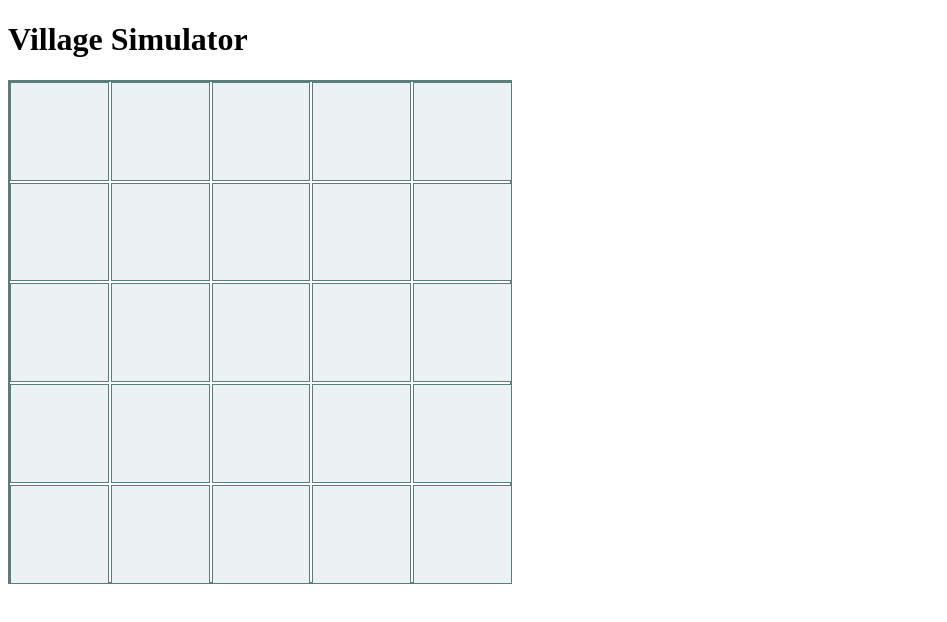
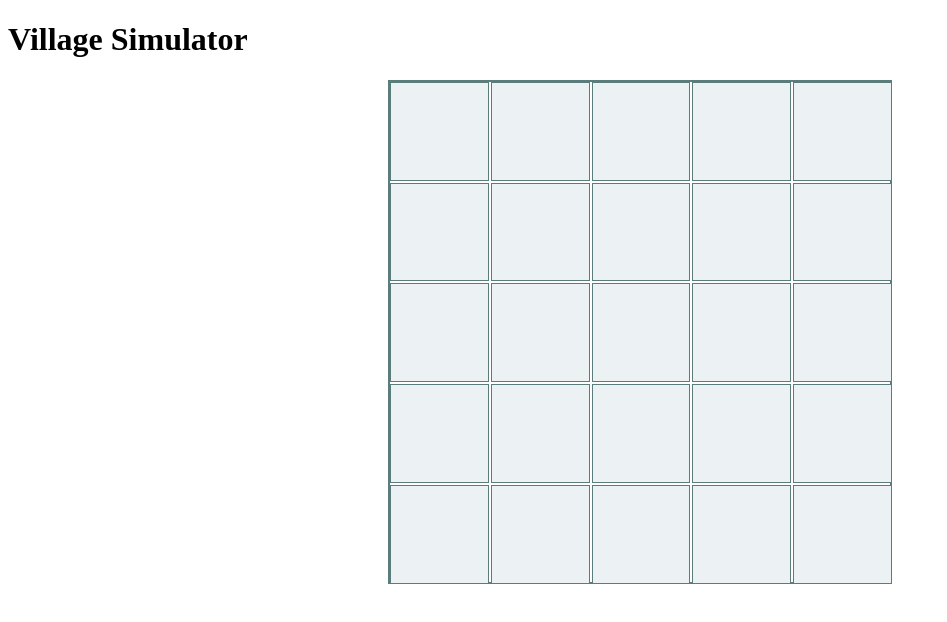
Before and after one commit to zhafiz01/village-simulator-zee, a React (Vite) app: page / in a window 1280 px wide. Shown: the top 622 px of the page, without its empty margins (0-947 px from the left). Built offline with nearby package versions, Linux system fonts and the light colour scheme.

Commit message:
add improvement dialog

```diff
--- /dev/null
+++ b/src/AddImprovementDialog.sass
@@ -0,0 +1,31 @@
+.dialog-overlay
+  position: fixed
+  top: 0
+  left: 0
+  width: 100%
+  height: 100%
+  background-color: rgba(0, 0, 0, 0.5)
+  display: flex
+  justify-content: center
+  align-items: center
+
+.dialog
+  background: white
+  padding: 20px
+  border-radius: 8px
+  text-align: center
+  width: 300px
+
+  button
+    display: block
+    margin: 10px auto
+    padding: 10px
+    width: 100%
+    border: none
+    border-radius: 5px
+    cursor: pointer
+    font-size: 16px
+
+  .close-btn
+    background: #e36940
+    color: white
--- a/src/App.tsx
+++ b/src/App.tsx
@@ -4,7 +4,7 @@ const App = () => {
   return (
     <div>
       <h1>Village Simulator</h1>
-      <Map gridSize={5} /> {/* You can change this number if needed */}
+      <Map gridSize={5} />
     </div>
   );
 };
--- a/src/Map.sass
+++ b/src/Map.sass
@@ -0,0 +1,9 @@
+.map
+  display: grid
+  grid-template-columns: repeat(5, 1fr)
+  grid-template-rows: repeat(5, 1fr)
+  gap: 4px
+  border: 2px solid #5a7d7c
+  width: 500px
+  height: 500px
+  margin: auto
--- a/src/Tile.sass
+++ b/src/Tile.sass
@@ -12,8 +12,10 @@
   &:hover
     background-color: #e36940
 
+
+// For the texts of the improvements we're currently using
 .improvement-label
-  font-size: 20px
+  font-size: 25px
   font-weight: bold
   color: black
   text-align: center
@@ -30,17 +32,17 @@
 
 //Placeholders for the improvements...
 
-.house-placeholder
-  background-color: grey
+// .house-placeholder
+//   background-color: grey
 
-.field-placeholder
-  background-color: green
+// .field-placeholder
+//   background-color: green
 
-.pasture-placeholder
-  background-color: yellow
+// .pasture-placeholder
+//   background-color: yellow
 
-.lumber-mill-placeholder
-  background-color: brown
+// .lumber-mill-placeholder
+//   background-color: brown
 
-.well-placeholder
-  background-color: blue
+// .well-placeholder
+//   background-color: blue
--- /dev/null
+++ b/src/components/AddImprovementDialog.tsx
@@ -0,0 +1,28 @@
+import "../AddImprovementDialog.sass";
+
+interface AddImprovementDialogProps {
+  tileIndex: number | null;
+  onClose: () => void;
+  onSelectImprovement: (improvement: string) => void;
+}
+
+const AddImprovementDialog = ({ tileIndex, onClose, onSelectImprovement }: AddImprovementDialogProps) => {
+  if (tileIndex === null) return null;
+
+  return (
+    <div className="dialog-overlay">
+      <div className="dialog">
+        <h2>Add Improvement</h2>
+        <p>Choose an improvement For Your Land!</p>
+        <button onClick={() => onSelectImprovement("House")}>🏠 House</button>
+        <button onClick={() => onSelectImprovement("Field")}>🌾 Field</button>
+        <button onClick={() => onSelectImprovement("Pasture")}>🐑 Pasture</button>
+        <button onClick={() => onSelectImprovement("Lumber Mill")}>🌲 Lumber Mill</button>
+        <button onClick={() => onSelectImprovement("Well")}>💧 Well</button>
+        <button className="close-btn" onClick={onClose}>Cancel</button>
+      </div>
+    </div>
+  );
+};
+
+export default AddImprovementDialog;
--- a/src/components/Map.tsx
+++ b/src/components/Map.tsx
@@ -1,53 +1,52 @@
-import { useState } from "react"
-import Tile from "./Tile"
-import "../Map.sass"
+import { useState } from "react";
+import Tile from "./Tile";
+import AddImprovementDialog from "./AddImprovementDialog";
+import "../Map.sass";
 
 interface MapProps {
-  gridSize: number
+  gridSize: number;
 }
 
-type ImprovementType = "house" | "field" | "pasture" | "lumber-mill" | "well" | null
+const Map = ({ gridSize }: MapProps) => {
+  const [tiles, setTiles] = useState<(string | null)[]>(Array(gridSize * gridSize).fill(null)); // Stores improvements
 
-const Map = ({ gridSize }: MapProps) => {
-  const [tiles, setTiles] = useState<(ImprovementType)[]>(
-    Array(gridSize * gridSize).fill(null) //we should start w empty tiles here
-  )
+  const [selectedTile, setSelectedTile] = useState<number | null>(null); // Tracks selected tile
 
   const handleTileClick = (index: number) => {
-    console.log(`Tile ${index} clicked`)
+    console.log(`Tile ${index} clicked`);
+    setSelectedTile(index); // Opens dialog for selected tile
+  };
 
-    const improvementOrder: ImprovementType[] = ["house", "field", "pasture", "lumber-mill", "well", null]
-    const currentImprovement = tiles[index]
-    const nextImprovement = improvementOrder[
-      (improvementOrder.indexOf(currentImprovement) + 1) % improvementOrder.length
-    ]
+  const handleCloseDialog = () => {
+    setSelectedTile(null); // Closes the dialog
+  };
 
-    setTiles((prevTiles) => {
-      const newTiles = [...prevTiles]
-      newTiles[index] = nextImprovement
-      return newTiles
-    })
-  }
+  const handleSelectImprovement = (improvement: string) => {
+    if (selectedTile !== null) {
+      setTiles((prevTiles) => {
+        const newTiles = [...prevTiles];
+        newTiles[selectedTile] = improvement; // Places improvement on tile
+        return newTiles;
+      });
+    }
+    setSelectedTile(null); // Closes dialog after placing
+  };
 
   return (
-    <div className="map"
-    style={{
-      display: "grid",
-      gridTemplateColumns: `repeat(${gridSize}, 1fr)`, //might be redundant and not needed
-      gridTemplateRows: `repeat(${gridSize}, 1fr)`,
-      width: "500px",
-      height: "500px",
-      gap: "4px",
-      border: "2px solid #5a7d7c"
-    }}>
+    <div className="map">
       {tiles.map((improvement, index) => (
-        <Tile key={index}
-        index={index}
-        improvement={improvement}
-        onClick={handleTileClick} />
+        <Tile key={index} index={index} improvement={improvement} onClick={handleTileClick} />
       ))}
+
+      {selectedTile !== null && (
+        <AddImprovementDialog
+          tileIndex={selectedTile}
+          onClose={handleCloseDialog}
+          onSelectImprovement={handleSelectImprovement}
+        />
+      )}
     </div>
-  )
-}
+  );
+};
 
-export default Map
+export default Map;
--- a/src/components/Tile.tsx
+++ b/src/components/Tile.tsx
@@ -1,22 +1,17 @@
 import "../Tile.sass";
 
 interface TileProps {
-  index: number
-  improvement: "house" | "field" | "pasture" | "lumber-mill" | "well" | null
-  onClick: (index: number) => void
+  index: number;
+  improvement: string | null; // accepts improvement type
+  onClick: (index: number) => void;
 }
 
 const Tile = ({ index, improvement, onClick }: TileProps) => {
   return (
-    <div
-      className={`tile ${improvement
-        ? `${improvement}-placeholder`
-        : ""}`}
-      onClick={() => onClick(index)}
-    >
-      {improvement && <span className="improvement-label">{improvement}</span>}
+    <div className="tile" onClick={() => onClick(index)}>
+      {improvement ? <span className="improvement-label">{improvement}</span> : ""}
     </div>
-  )
-}
+  );
+};
 
-export default Tile
+export default Tile;
```
Also changed, not shown: src/models/Improvement.ts (added, +8 -0 lines).
